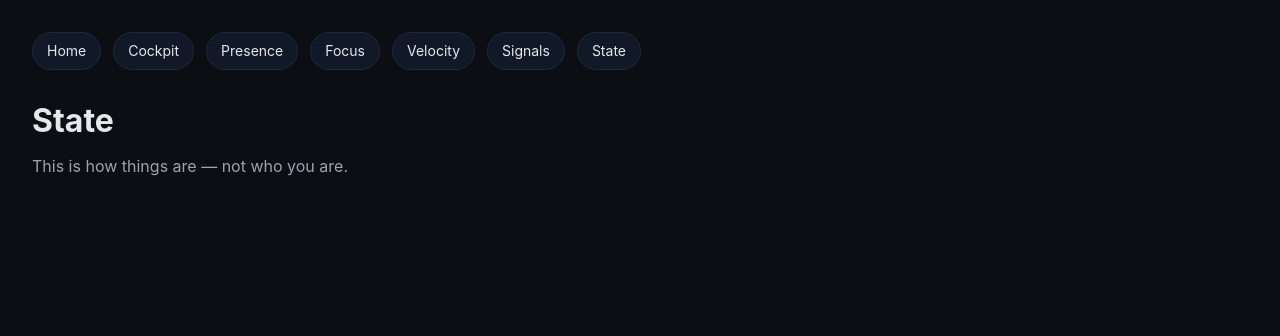
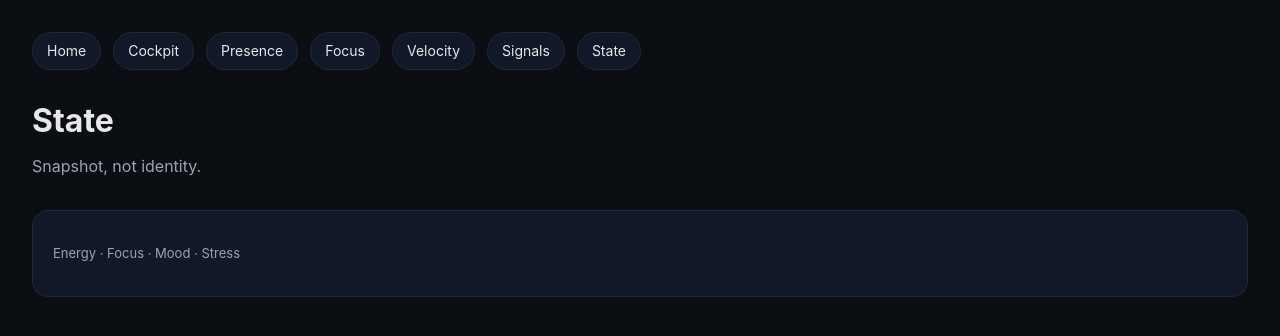
Before and after one commit to otoslifeproject-cell/otos-app, a plain HTML site: page state.html in a window 1280 px wide. Drawn offline with Linux system fonts and the light colour scheme.

Commit message:
Update state.html

```diff
--- a/state.html
+++ b/state.html
@@ -1,4 +1,4 @@
-<!-- FILE: state.html (FULL REPLACEMENT — CSS LOCKED) -->
+<!-- FILE: state.html (FULL REPLACEMENT — UI RESTORE v1) -->
 <!DOCTYPE html>
 <html lang="en">
 <head>
@@ -14,7 +14,11 @@
 
   <h1>State</h1>
   <div class="subtitle">
-    This is how things are — not who you are.
+    Snapshot, not identity.
+  </div>
+
+  <div class="card">
+    <p class="hint">Energy · Focus · Mood · Stress</p>
   </div>
 </body>
 </html>
```
